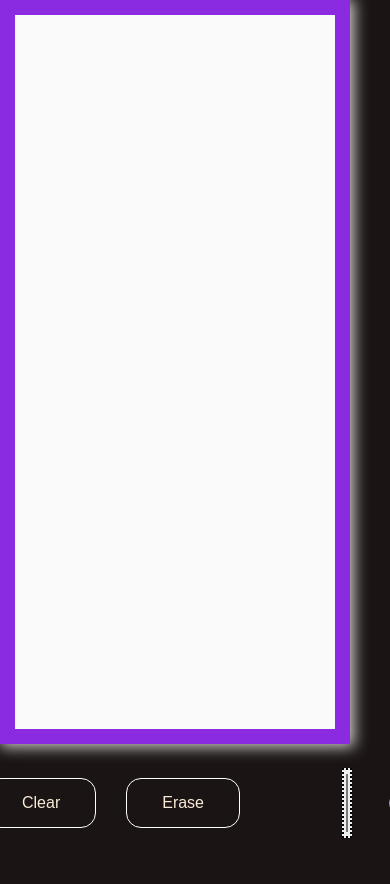
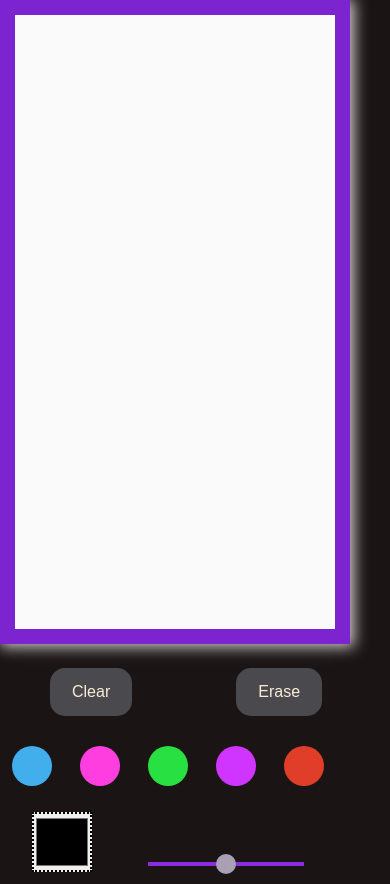
Before and after one commit to manjarijha/draw, a plain HTML site: page index.html in a window 390 px wide. Before the commit the page ends 844 px from the top, so only its background shows below. Drawn offline with Linux system fonts and the light colour scheme.

Commit message:
responsive

```diff
--- a/index.html
+++ b/index.html
@@ -9,7 +9,7 @@
 </head>
 <body>
 
-<canvas id="canvas" style ="border: 15px solid blueviolet ; background-color: rgba(255, 255, 255, 0.979); box-shadow: 2px 1px 14px 2px rgb(214, 209, 209); "></canvas>
+<canvas id="canvas" style ="border: 15px solid rgb(125, 36, 209) ; background-color: rgba(255, 255, 255, 0.979); box-shadow: 2px 1px 14px 2px rgb(214, 209, 209); "></canvas>
 <div class="tools">
 
 <button id="clear" type="button" onclick="clear()" >Clear</button>
@@ -18,6 +18,8 @@
 <div onclick="change_color(this)" class="color_palete" style="background: rgb(66, 174, 236);"></div>
 <div onclick="change_color(this)" class="color_palete" style="background: rgb(255, 62, 223);"></div>
 <div onclick="change_color(this)" class="color_palete" style="background: rgb(40, 224, 65);"></div>
+<div onclick="change_color(this)" class="color_palete" style="background: rgb(208, 53, 255);"></div>
+<div onclick="change_color(this)" class="color_palete" style="background: rgb(224, 62, 40);"></div>
 
 <input oninput="draw_color = this.value" type="color" class="color_box">
 <input oninput="draw_width = this.value" type="range" class="pen_range">
--- a/script.js
+++ b/script.js
@@ -4,7 +4,7 @@ let start_bg = "white";
 ctx.fillStyle='start_bg';
 
 
-canvas.height = window.innerHeight - 130;
+canvas.height = window.innerHeight - 230;
 canvas.width = window.innerWidth -70 ;
 
 let painting = false;
@@ -28,7 +28,7 @@ function startPostion (e)
     painting = true;
     draw(e);
 }
-function finishedPosition ()
+function finishedPosition (e)
 {
     painting = false;
     ctx.beginPath();
--- a/style.css
+++ b/style.css
@@ -7,15 +7,10 @@ body
 {
     background-color: rgb(26, 20, 20);
 }
-.tools
-{
-margin-top: 20px;
-align-items: center;
-justify-content: center;
-display: flex;
-}
+
 .tools .color_palete
 {
+
     height: 70px;
     width: 70px;
     cursor: pointer;
@@ -24,6 +19,7 @@ display: flex;
     border-radius: 50px;
     margin: 0px 10px;
 }
+
 .tools button
 {
     background-color: rgb(26, 20, 20);
@@ -31,7 +27,7 @@ display: flex;
     padding: 15px 35px;
     border: 1px solid white;
     border-radius: 15px;
-    margin: 0px 15px;
+    margin: 20px 5px;
     font-size: 16px;
     text-transform: capitalize;
     transition: 0.5s;
@@ -46,16 +42,15 @@ display: flex;
 {
     height: 70px;
     width: 70px;
-    max-height: 70px;
-    max-width: 70px;
     border: 2px dotted black;
-    margin: 0px 27px;
+    margin: 30px 27px;
 }
 .tools .pen_range
 {
     margin: 0px 20px;
     align-items: center;
 }
+
 input[ type="range" ]
 {
     -webkit-appearance: none;
@@ -76,3 +71,39 @@ width: 20px;
     background: rgb(170, 160, 180);
     cursor: pointer;
 }
+
+@media (max-width: 991px)
+{
+    .tools button
+    {
+        background-color: rgb(73, 73, 78);
+        padding: 15px 22px;
+        border: none;
+       margin: 20px 50px;
+    }
+
+    .tools .color_palete
+    {
+        margin: 10px 12px;
+        width: 40px;
+        height: 40px;
+    }
+
+    input[ type="range" ]
+    {
+        -webkit-appearance: none;
+        width:40%;
+        outline: none;
+        height: 4px;
+        color: black;
+        background-color: blueviolet;
+        margin-bottom: 40px;
+    }
+    .tools .color_box
+    {
+        height: 60px;
+        width: 60px;
+        border: px dotted black;
+        margin: 12px 32px
+    }
+}
```
Lines whose indentation alone changed are shown as unchanged.
